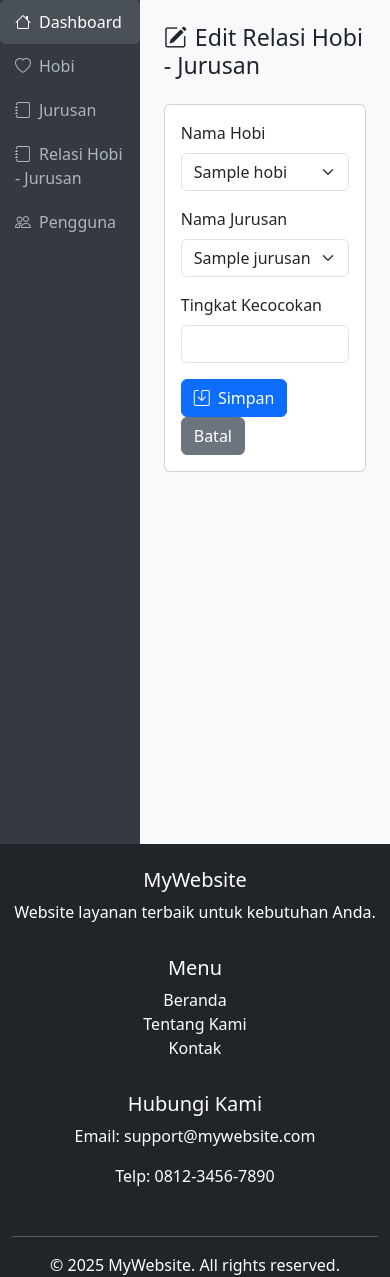
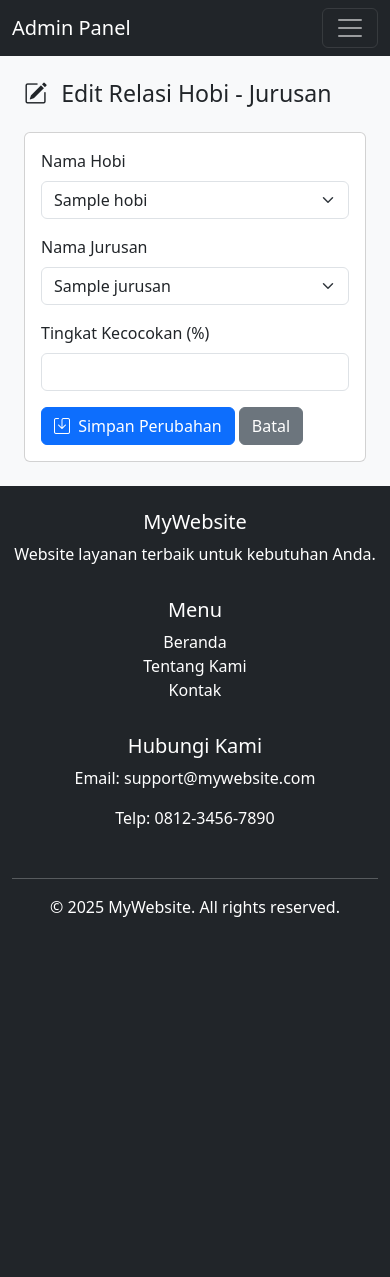
Before and after one commit to ahmadnursalim21/uas-sistempakar, a PHP site: page /uas-sistempakar-s6/admin/relasi-hobi-jurusan/editRelasi.php?id=1 in a window 390 px wide. After the commit the page ends 917 px from the top, so only its background shows below. Run offline with PHP 8.4, Linux system fonts and the light colour scheme; the visitor is signed in with stand-in values (Sample User, id 1); tables that the repository leaves empty or names only in its code hold one stand-in row (values such as "Sample post").

Commit message:
memperbaiki crud relasi hobi dan jurusan dibagian admin

```diff
--- a/admin/relasi-hobi-jurusan/editRelasi.php
+++ b/admin/relasi-hobi-jurusan/editRelasi.php
@@ -1,4 +1,5 @@
 <?php
+require "../../middleware/admin.php";
 require "../../database/database.php";
 
 // Ambil ID relasi dari URL
@@ -6,22 +7,49 @@ $id_relasi = $_GET['id'] ?? null;
 
 // Jika tidak ada ID, redirect
 if (!$id_relasi) {
-    header("Location: http://localhost/uas-sistempakar-s6/admin/relasi-hobi-jurusan/");
+    header("Location: index.php");
     exit;
 }
 
-// Ambil data relasi
-$sql = "
-    SELECT * FROM relasi_hobi_jurusan
-    WHERE id_relasi = ?
-";
-$stmt = mysqli_prepare($conn, $sql);
-mysqli_stmt_bind_param($stmt, "i", $id_relasi);
-mysqli_stmt_execute($stmt);
-$result = mysqli_stmt_get_result($stmt);
-$relasi = mysqli_fetch_assoc($result);
+// Kalau ada POST, proses update
+if ($_SERVER["REQUEST_METHOD"] == "POST") {
+    $id_relasi = (int)$_POST['id_relasi'];
+    $id_hobi = (int)$_POST['id_hobi'];
+    $id_jurusan = (int)$_POST['id_jurusan'];
+    $tingkat_kecocokan = (int)$_POST['tingkat_kecocokan'];
 
-// Jika data tidak ditemukan
+    if ($id_hobi == 0 || $id_jurusan == 0 || $tingkat_kecocokan < 1 || $tingkat_kecocokan > 100) {
+        echo "<script>alert('Data tidak valid.'); window.history.back();</script>";
+        exit;
+    }
+
+    $sql = "UPDATE relasi_hobi_jurusan
+            SET id_hobi = ?, id_jurusan = ?, tingkat_kecocokan = ?
+            WHERE id_relasi = ?";
+    $stmt = $conn->prepare($sql);
+    if ($stmt) {
+        $stmt->bind_param("iiii", $id_hobi, $id_jurusan, $tingkat_kecocokan, $id_relasi);
+        $stmt->execute();
+
+        if ($stmt->affected_rows >= 0) {
+            header("Location: index.php");
+            exit;
+        } else {
+            die("Update gagal: " . $conn->error);
+        }
+    } else {
+        die("Prepare statement gagal: " . $conn->error);
+    }
+}
+
+// Ambil data relasi untuk ditampilkan di form
+$sql = "SELECT * FROM relasi_hobi_jurusan WHERE id_relasi = ?";
+$stmt = $conn->prepare($sql);
+$stmt->bind_param("i", $id_relasi);
+$stmt->execute();
+$result = $stmt->get_result();
+$relasi = $result->fetch_assoc();
+
 if (!$relasi) {
     echo "<div class='alert alert-danger'>Data tidak ditemukan.</div>";
     exit;
@@ -72,30 +100,49 @@ $jurusan = mysqli_query($conn, "SELECT * FROM jurusan");
 </head>
 
 <body class="d-flex flex-column min-vh-100">
-    <div class="d-flex flex-grow-1">
+    <!-- Navbar untuk mobile -->
+    <nav class="navbar navbar-expand-lg navbar-dark bg-dark d-lg-none">
+        <div class="container-fluid">
+            <a class="navbar-brand" href="#">Admin Panel</a>
+            <button class="navbar-toggler" type="button" data-bs-toggle="collapse" data-bs-target="#sidebarMenu"
+                aria-controls="sidebarMenu" aria-expanded="false" aria-label="Toggle navigation">
+                <span class="navbar-toggler-icon"></span>
+            </button>
+        </div>
+    </nav>
+
+    <div class="container-fluid flex-grow-1">
+        <div class="row flex-nowrap">
             <!-- Sidebar -->
-        <div class="sidebar">
-            <?php require "../sidebar.php" ?>
+            <nav id="sidebarMenu" class="col-12 col-lg-3 col-xl-2 collapse sidebar d-lg-block">
+                <div class="p-3">
+                    <?php require "../sidebar.php"; ?>
                 </div>
+            </nav>
 
             <!-- Content -->
-        <div class="flex-grow-1 p-4">
-            <h3 class="mb-4"><i class="bi bi-pencil-square me-2"></i>Edit Relasi Hobi - Jurusan</h3>
+            <main class="col py-4">
+                <div class="container">
+                    <h3 class="mb-4">
+                        <i class="bi bi-pencil-square me-2"></i> Edit Relasi Hobi - Jurusan
+                    </h3>
 
                     <div class="card">
                         <div class="card-body">
-                    <form action="editRelasi.php" method="post">
-                        <input type="hidden" name="id_relasi" value="<?= htmlspecialchars($relasi['id_relasi']) ?>">
+                            <form method="post">
+                                <input type="hidden" name="id_relasi"
+                                    value="<?= htmlspecialchars($relasi['id_relasi']) ?>">
 
                                 <div class="mb-3">
                                     <label for="id_hobi" class="form-label">Nama Hobi</label>
                                     <select name="id_hobi" id="id_hobi" class="form-select" required>
                                         <option value="">- Pilih Hobi -</option>
-                                <?php foreach ($hobi as $h): ?>
-                                <option value="<?= $h['id'] ?>" <?= $h['id'] == $relasi['id_hobi'] ? 'selected' : '' ?>>
+                                        <?php foreach ($hobi as $h) : ?>
+                                        <option value="<?= $h['id'] ?>"
+                                            <?= $h['id'] == $relasi['id_hobi'] ? 'selected' : '' ?>>
                                             <?= htmlspecialchars($h['nama']) ?>
                                         </option>
-                                <?php endforeach ?>
+                                        <?php endforeach; ?>
                                     </select>
                                 </div>
 
@@ -103,33 +150,35 @@ $jurusan = mysqli_query($conn, "SELECT * FROM jurusan");
                                     <label for="id_jurusan" class="form-label">Nama Jurusan</label>
                                     <select name="id_jurusan" id="id_jurusan" class="form-select" required>
                                         <option value="">- Pilih Jurusan -</option>
-                                <?php foreach ($jurusan as $j): ?>
+                                        <?php foreach ($jurusan as $j) : ?>
                                         <option value="<?= $j['id'] ?>"
                                             <?= $j['id'] == $relasi['id_jurusan'] ? 'selected' : '' ?>>
                                             <?= htmlspecialchars($j['nama']) ?>
                                         </option>
-                                <?php endforeach ?>
+                                        <?php endforeach; ?>
                                     </select>
                                 </div>
 
                                 <div class="mb-3">
-                            <label for="tingkat_kecocokan" class="form-label">Tingkat Kecocokan</label>
-                            <input type="number" min="0" max="100" class="form-control" id="tingkat_kecocokan"
-                                name="tingkat_kecocokan" value="<?= htmlspecialchars($relasi['tingkat_kecocokan']) ?>"
-                                required>
+                                    <label for="tingkat_kecocokan" class="form-label">Tingkat Kecocokan (%)</label>
+                                    <input type="number" min="1" max="100" class="form-control" id="tingkat_kecocokan"
+                                        name="tingkat_kecocokan"
+                                        value="<?= htmlspecialchars($relasi['tingkat_kecocokan']) ?>" required>
                                 </div>
 
                                 <button type="submit" class="btn btn-primary">
-                            <i class="bi bi-save me-1"></i> Simpan
+                                    <i class="bi bi-save me-1"></i> Simpan Perubahan
                                 </button>
                                 <a href="listRelasi.php" class="btn btn-secondary">Batal</a>
                             </form>
                         </div>
                     </div>
                 </div>
+            </main>
+        </div>
     </div>
 
-    <?php require "../footer.php" ?>
+    <?php require "../footer.php"; ?>
 
     <script src="https://cdn.jsdelivr.net/npm/bootstrap@5.3.3/dist/js/bootstrap.bundle.min.js"></script>
 </body>
```
Also changed, not shown: admin/relasi-hobi-jurusan/addRelasi.php (+68 -13 lines), admin/relasi-hobi-jurusan/deleteRelasi.php (+7 -7 lines). Lines whose indentation alone changed are shown as unchanged.
